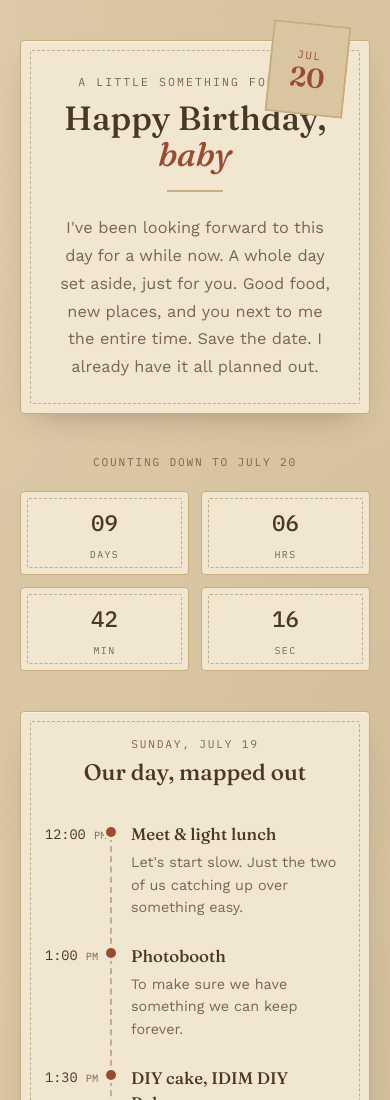
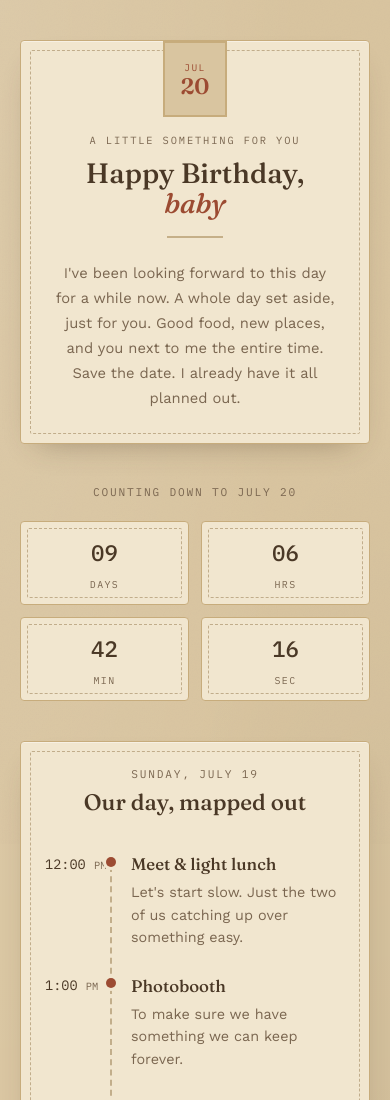
Before and after one commit to Jeim25/date, a plain HTML site: page index.html in a window 390 px wide. Shown: the top 1100 px of the page. Drawn offline with nearby package versions, Linux system fonts and the light colour scheme.

Commit message:
fix: mobile responsiveness improvements

```diff
--- a/style.css
+++ b/style.css
@@ -140,6 +140,7 @@ main { position: relative; z-index: 1; }
   justify-content: center;
   transform: rotate(6deg);
   color: var(--rust);
+  z-index: 2;
   -webkit-mask-image: radial-gradient(circle 5px at 0 0, transparent 98%, black 100%),
     radial-gradient(circle 5px at 100% 0, transparent 98%, black 100%),
     radial-gradient(circle 5px at 0 100%, transparent 98%, black 100%),
@@ -232,7 +233,8 @@ main { position: relative; z-index: 1; }
 
 @media (max-width: 480px) {
   .tl-item { grid-template-columns: 46px 24px 1fr; }
-  .tl-item:not(:last-child)::before { left: 65px; } /* Changed from 62px */
+  .tl-item:not(:last-child)::before { left: 65px; }
+  .tl-body p { max-width: none; }
 }
 
 .tl-item:last-child { padding-bottom: 0; }
@@ -284,3 +286,23 @@ main { position: relative; z-index: 1; }
 @media (prefers-reduced-motion: reduce) {
   .tl-item.in-view { animation: none; }
 }
+
+/* ---------- Mobile responsiveness ---------- */
+@media (max-width: 520px) {
+  /* Move stamp from top-right to centered above text */
+  .stamp {
+    position: relative;
+    top: auto;
+    right: auto;
+    margin: -2rem auto 1rem;
+    width: 64px;
+    height: 76px;
+    transform: rotate(0deg);
+  }
+  .stamp-day { font-size: 1.4rem; }
+  .stamp-month { font-size: 0.6rem; }
+
+  .eyebrow { font-size: 0.65rem; }
+  .headline { font-size: 1.75rem; }
+  .message { font-size: 0.92rem; }
+}
```
